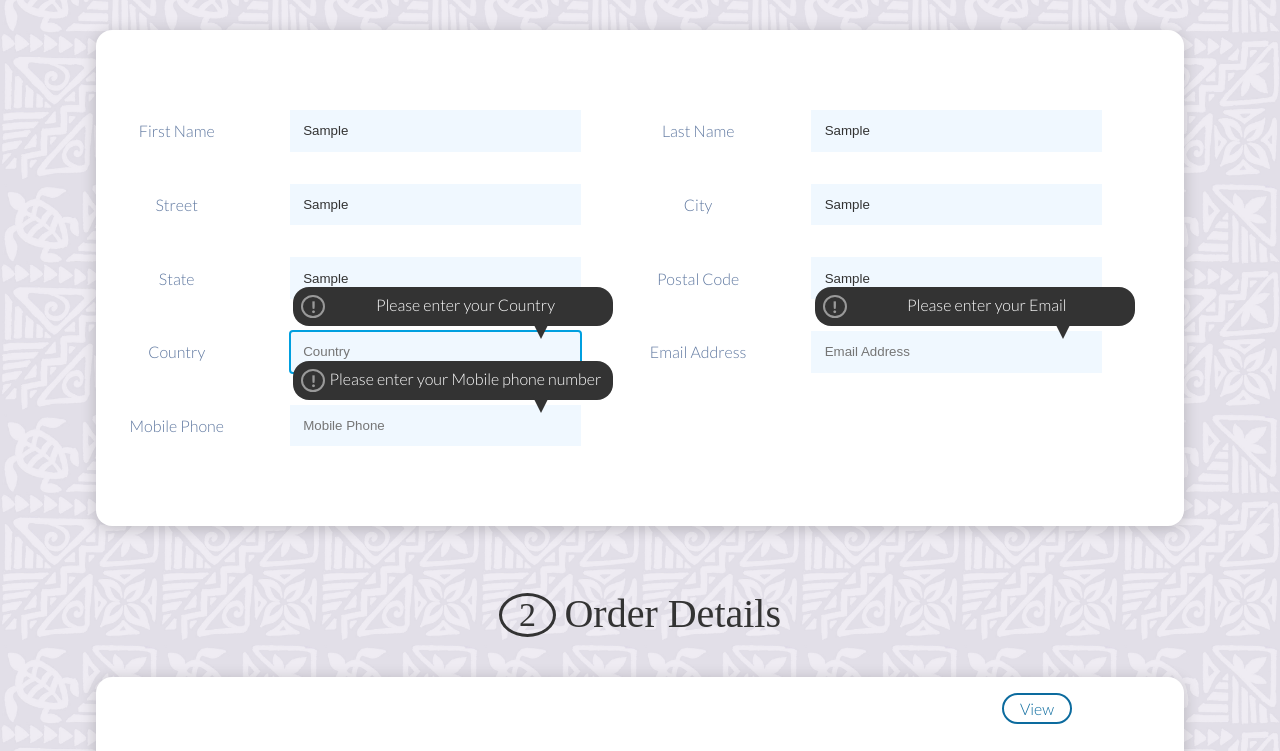
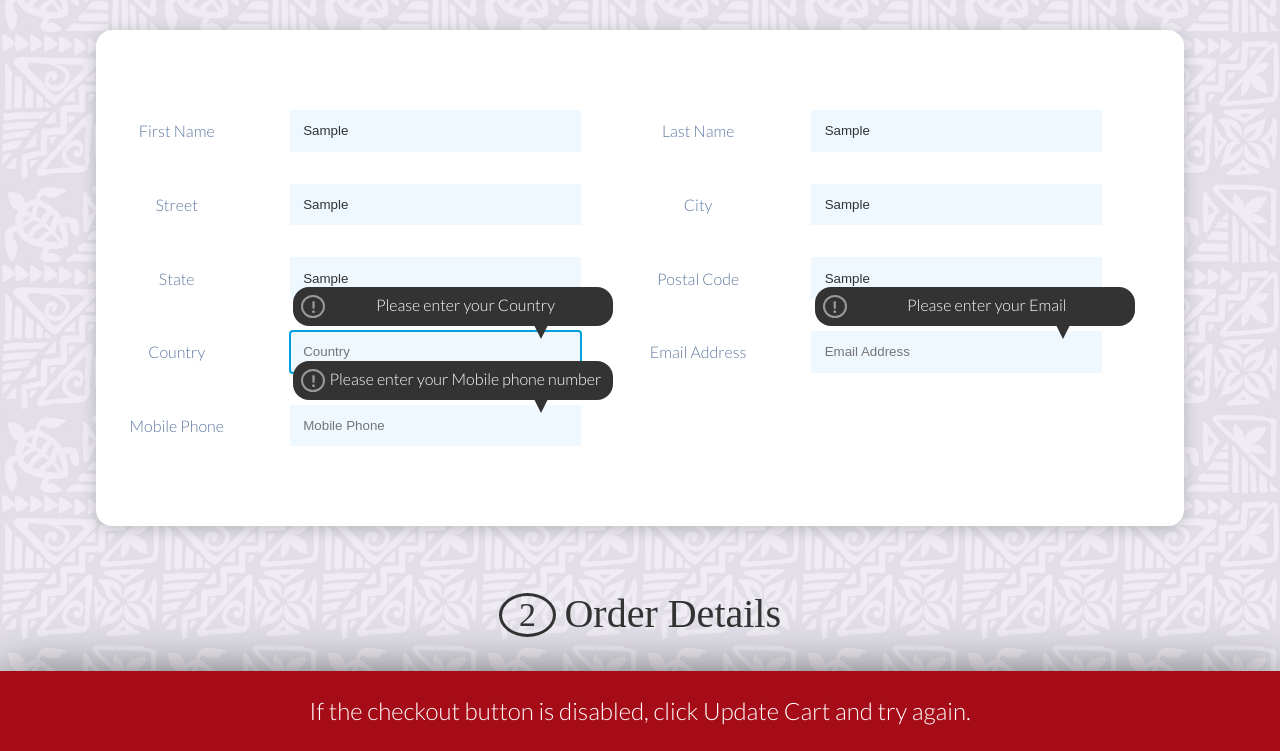
Before and after one commit to colemanrpatrick/aloha-kai-luau, a plain HTML site: page cart.html in a window 1280 px wide. Both pictures are taken after typing "Sample", "Sample", "Sample", "Sample", "Sample", "Sample" into the empty fields and a click on the button "Update Cart". Shown: the part 281-1032 px from the top of the page. Drawn offline with nearby package versions, Linux system fonts and the light colour scheme; some packages are replaced by stand-ins of ours; some icons are missing; files whose address does not match are found by name; a web font is replaced by a local one.

Commit message:
update cart.css

```diff
--- a/css/cart.css
+++ b/css/cart.css
@@ -387,7 +387,6 @@ opacity: 0;
 	padding: 4em;
 	background: #ffffffc2;
 	font-family: "Lato";
-	text-shadow: 0em 0em 0.25em white;
 	line-height: 2em;
 	text-align: center;
 }
@@ -460,7 +459,6 @@ opacity: 0;
 	padding: 4em;
 	background: #ffffffc2;
 	font-family: "Lato";
-	text-shadow: 0em 0em 0.25em white;
 	line-height: 2em;
 	text-align: justify;
 }
@@ -474,6 +472,23 @@ opacity: 0;
 	font-size: 1.5em;
 	font-weight: 300;
 	color: #006c9c;
+}
+#checkout-display-warning {
+  transition: 1s;
+}
+#checkout-display-warning {
+  position: fixed;
+  bottom: 0;
+  z-index: 999;
+  font-size: 1.5em;
+  text-align: center;
+  padding: 1em;
+  box-shadow: 0em 0em 2em rgba(0,0,0,0.5);
+  width: 100%;
+  left: 0;
+  color: white;
+  background: #a60c17;
+  text-shadow: none !important;
 }
 
 
```
